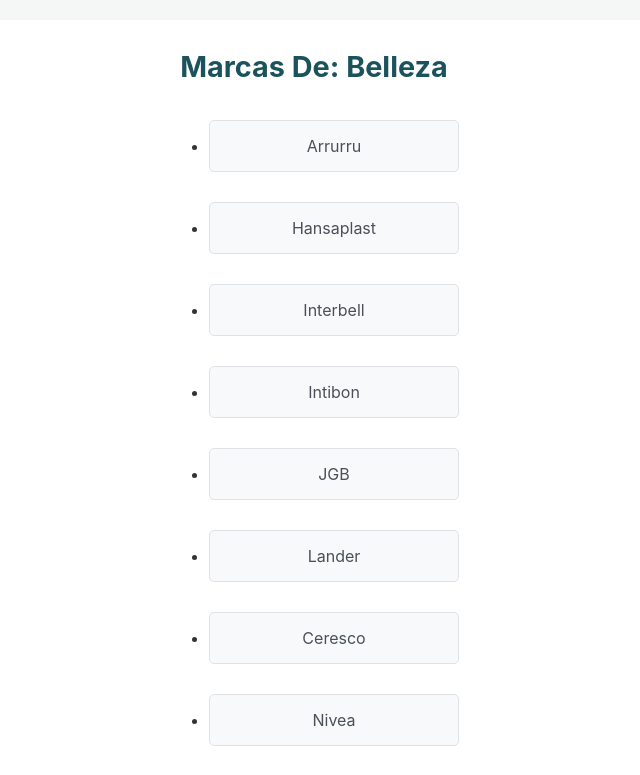
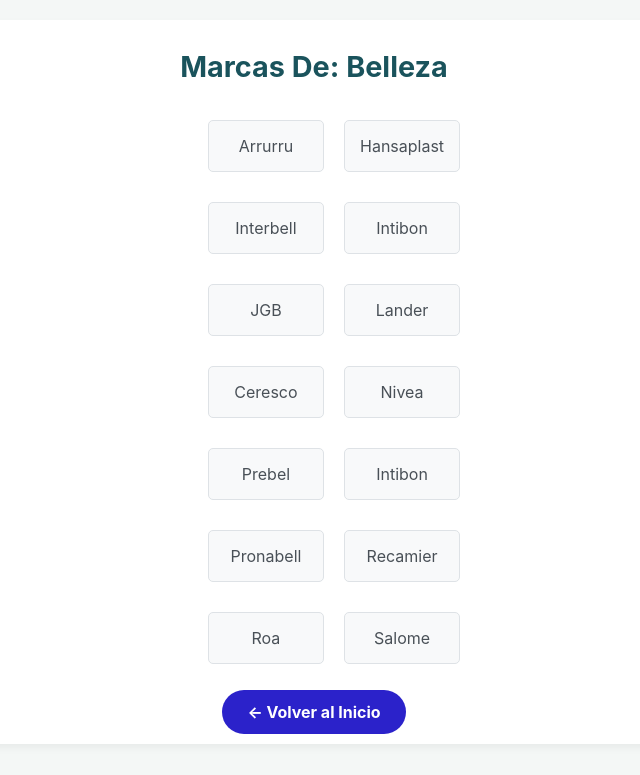
Before and after one commit to JoseMontenegro2005/Catalogo-Digital, a React (Create React App) app: page /categoria/belleza in a window 1280 px wide. Shown: the top 775 px of the page, without its empty margins (326-966 px from the left). Built offline with nearby package versions, Linux system fonts and the light colour scheme.

Commit message:
Actualizacion version movil 6.0

```diff
--- a/src/App.css
+++ b/src/App.css
@@ -56,6 +56,7 @@
 }
 
 .brand-list {
+  list-style: none;
   display: grid;
   gap: 20px;
   grid-template-columns: repeat(auto-fit, minmax(250px, 1fr));
@@ -107,6 +108,9 @@
   .Logo{
   width: 80%;
   }
+  .brand-list {
+    grid-template-columns: 1fr 1fr;
+  }
   .app-container {
     padding: 10px;
     padding-left: 8px;
```
